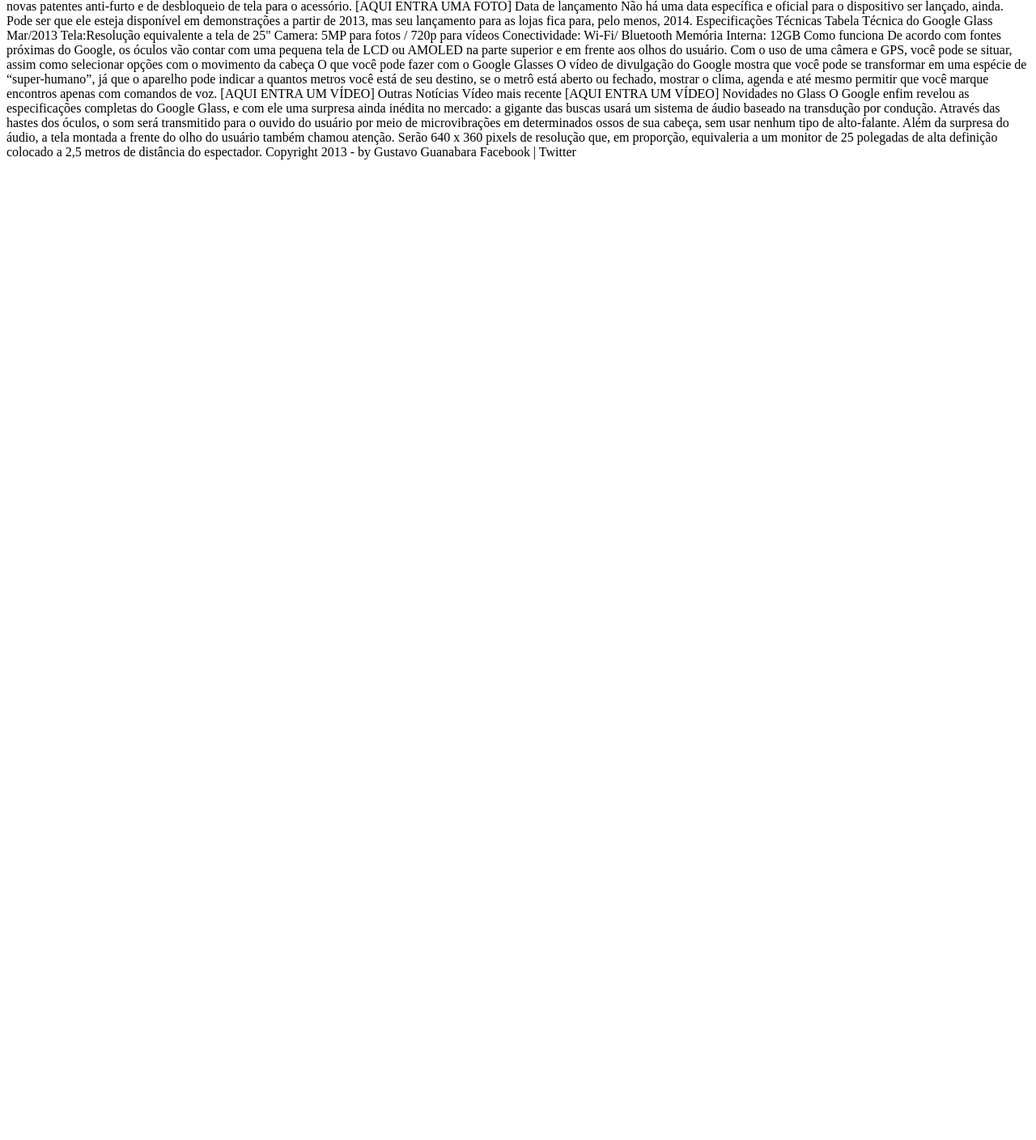
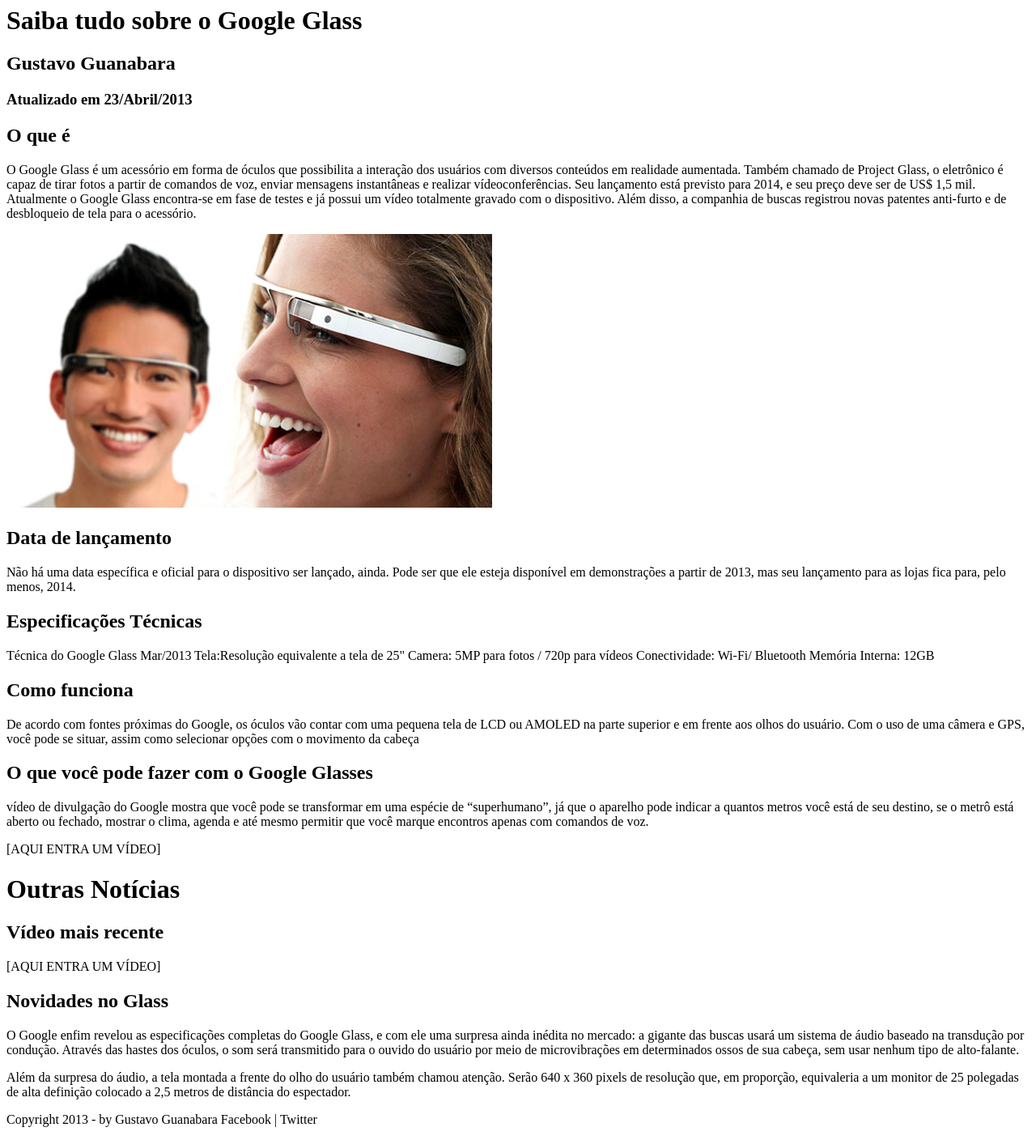
Before and after one commit to Giovanin/projeto_glass_html5, a plain HTML site: page index.html in a window 1280 px wide. Shown: the part 307-1715 px from the top of the page at 81% size. Before the commit the page ends 800 px from the top, so only its background shows below. Drawn offline with Linux system fonts and the light colour scheme.

Commit message:
simbolos

```diff
--- a/index.html
+++ b/index.html
@@ -6,12 +6,14 @@
 </head>
 <body>
 <div id="interface">
-<hgroup>
-<h1>Google Glass</h1>
-<h2>A revolução do Google está chegando</h2>
-</hgroup>
 
-<img src="_imagens/glass-oculos-preto-peq.png">
+    <header id="cabecalho">
+    <hgroup>
+    <h1>Google Glass</h1>
+    <h2>A revolução do Google está chegando</h2>
+    </hgroup>
+
+    <img src="_imagens/glass-oculos-preto-peq.png">
 
 Menu Principal
 - Home
@@ -20,46 +22,49 @@ Menu Principal
 - Multimídia
 - Fale conosco
 
-Tecnologia > Inovações
-Saiba tudo sobre o Google Glass
-por Gustavo Guanabara
-Atualizado em 23/Abril/2013
+    </header>
+<hgroup>
+    <h3>Tecnologia > &nbsp; Inovações</h3>
+    <h1>Saiba tudo sobre o Google Glass</h1>
+    <h2> Gustavo Guanabara</h2>
+    <h3>Atualizado em 23/Abril/2013</h3>
+</hgroup>
 
-O que é
-O Google Glass é um acessório em forma de óculos que possibilita a interação dos usuários com diversos conteúdos em realidade aumentada. Também chamado de Project Glass, o eletrônico é capaz de tirar fotos a partir de comandos de voz, enviar mensagens instantâneas e realizar vídeoconferências. Seu lançamento está previsto para 2014, e seu preço deve ser de US$ 1,5 mil. Atualmente o Google Glass encontra-se em fase de testes e já possui um vídeo totalmente gravado com o dispositivo. Além disso, a companhia de buscas registrou novas patentes anti-furto e de desbloqueio de tela para o acessório.
+<h2>O que é</h2>
+<p>O Google Glass é um acessório em forma de óculos que possibilita a interação dos usuários com diversos conteúdos em realidade aumentada. Também chamado de Project Glass, o eletrônico é capaz de tirar fotos a partir de comandos de voz, enviar mensagens instantâneas e realizar vídeo&shy;con&shy;ferên&shy;cias. Seu lançamento está previsto para 2014, e seu preço deve ser de US$ 1,5 mil. Atualmente o Google Glass encontra-se em fase de testes e já possui um vídeo totalmente gravado com o dispositivo. Além disso, a companhia de buscas registrou novas patentes anti-furto e de desbloqueio de tela para o acessório.</p>
 
-[AQUI ENTRA UMA FOTO]
+<img src="_imagens/glass-quadro-homem-mulher.jpg">
 
-Data de lançamento
-Não há uma data específica e oficial para o dispositivo ser lançado, ainda. Pode ser que ele esteja disponível em demonstrações a partir de 2013, mas seu lançamento para as lojas fica para, pelo menos, 2014.
+<h2>Data de lançamento</h2>
+<p>Não há uma data específica e oficial para o dispositivo ser lançado, ainda. Pode ser que ele esteja disponível em demonstrações a partir de 2013, mas seu lançamento para as lojas fica para, pelo menos, 2014.</p>
 
-Especificações Técnicas
-Tabela Técnica do Google Glass Mar/2013
+<h2>Especificações Técnicas</h2>
+<p>Técnica do Google Glass Mar/2013
 
 Tela:Resolução equivalente a tela de 25"
 Camera: 5MP para fotos / 720p para vídeos
 Conectividade: Wi-Fi/ Bluetooth
-Memória Interna: 12GB
+Memória Interna: 12GB</p>
 
-Como funciona
-De acordo com fontes próximas do Google, os óculos vão contar com uma pequena tela de LCD ou AMOLED na parte superior e em frente aos olhos do usuário. Com o uso de uma câmera e GPS, você pode se situar, assim como selecionar opções com o movimento da cabeça
+<h2>Como funciona</h2>
+<p>De acordo com fontes próximas do Google, os óculos vão contar com uma pequena tela de LCD ou AMOLED na parte superior e em frente aos olhos do usuário. Com o uso de uma câmera e GPS, você pode se situar, assim como selecionar opções com o movimento da cabeça</p>
 
-O que você pode fazer com o Google Glasses
-O vídeo de divulgação do Google mostra que você pode se transformar em uma espécie de “super-humano”, já que o aparelho pode indicar a quantos metros você está de seu destino, se o metrô está aberto ou fechado, mostrar o clima, agenda e até mesmo permitir que você marque encontros apenas com comandos de voz.
+<h2>O que você pode fazer com o Google Glasses</h2>
+<p>vídeo de divulgação do Google mostra que você pode se transformar em uma espécie de “superhumano”, já que o aparelho pode indicar a quantos metros você está de seu destino, se o metrô está aberto ou fechado, mostrar o clima, agenda e até mesmo permitir que você marque encontros apenas com comandos de voz.</p>
 
 [AQUI ENTRA UM VÍDEO]
 
-Outras Notícias
-Vídeo mais recente
+<h1>Outras Notícias</h1>
+<h2>Vídeo mais recente</h2>
 
 [AQUI ENTRA UM VÍDEO]
 
-Novidades no Glass
-O Google enfim revelou as especificações completas do Google Glass, e com ele uma surpresa ainda inédita no mercado: a gigante das buscas usará um sistema de áudio baseado na transdução por condução. Através das hastes dos óculos, o som será transmitido para o ouvido do usuário por meio de microvibrações em determinados ossos de sua cabeça, sem usar nenhum tipo de alto-falante.
+<h2>Novidades no Glass</h2>
+<p>O Google enfim revelou as especificações completas do Google Glass, e com ele uma surpresa ainda inédita no mercado: a gigante das buscas usará um sistema de áudio baseado na transdução por condução. Através das hastes dos óculos, o som será transmitido para o ouvido do usuário por meio de microvibrações em determinados ossos de sua cabeça, sem usar nenhum tipo de alto-falante.</p>
 
-Além da surpresa do áudio, a tela montada a frente do olho do usuário também chamou atenção. Serão 640 x 360 pixels de resolução que, em proporção, equivaleria a um monitor de 25 polegadas de alta definição colocado a 2,5 metros de distância do espectador.
+<p>Além da surpresa do áudio, a tela montada a frente do olho do usuário também chamou atenção. Serão 640 x 360 pixels de resolução que, em proporção, equivaleria a um monitor de 25 polegadas de alta definição colocado a 2,5 metros de distância do espectador.</p>
 
-Copyright 2013 - by Gustavo Guanabara
-Facebook | Twitter
+<p>Copyright 2013 - by Gustavo Guanabara
+Facebook | Twitter</p>
 </body>
 </html>
```
